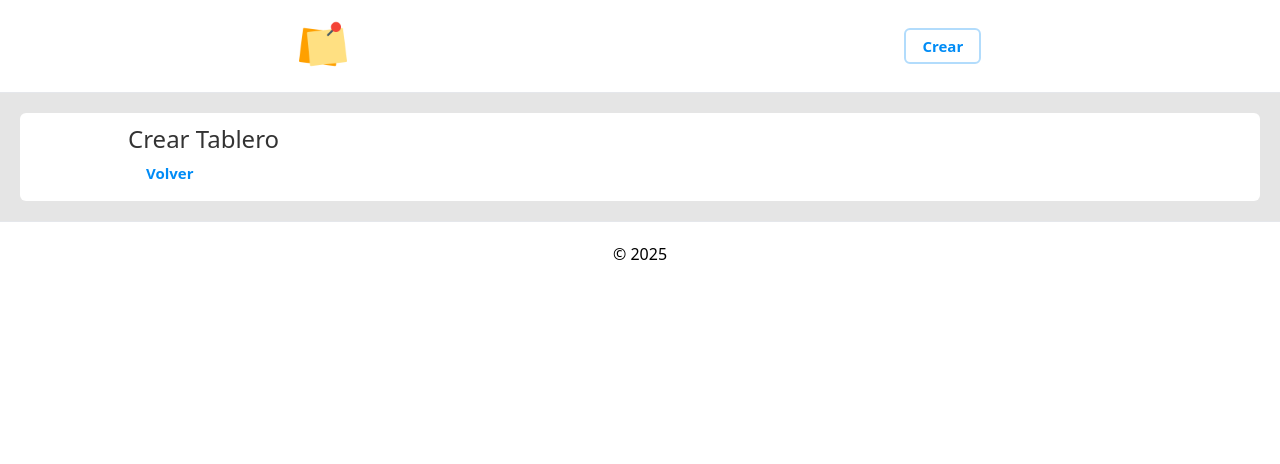
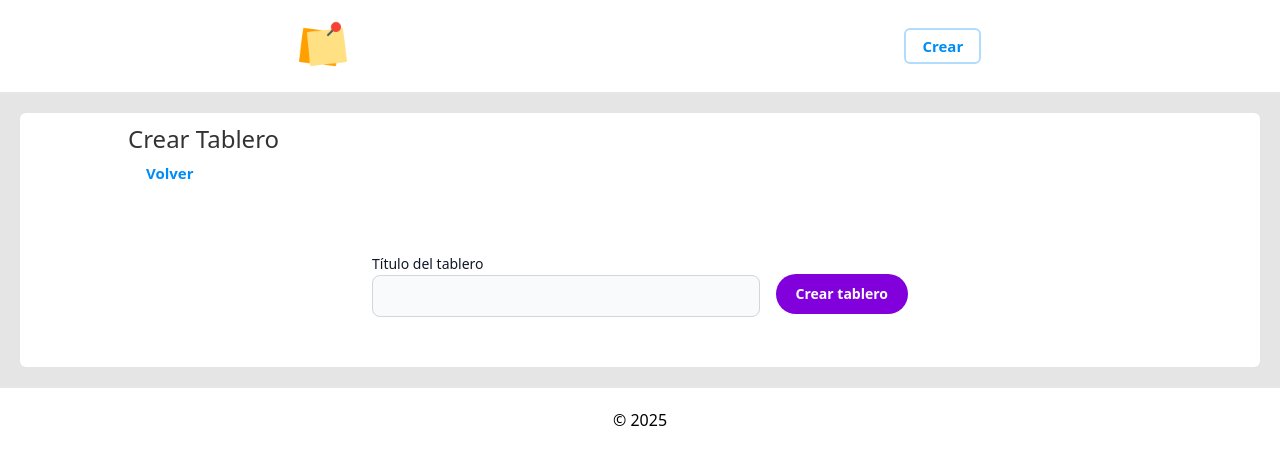
Before and after one commit to neolinkDev/tableros-ls, a React (Vite) app: page /boards/create in a window 1280 px wide. Shown: the top 464 px of the page. Built offline with nearby package versions, Linux system fonts and the light colour scheme.

Commit message:
Add form on CreateBoardPage to add board

```diff
--- a/package.json
+++ b/package.json
@@ -13,6 +13,7 @@
     "@tailwindcss/vite": "^4.0.17",
     "react": "^19.0.0",
     "react-dom": "^19.0.0",
+    "react-hook-form": "^7.55.0",
     "react-router": "^7.4.0",
     "tailwindcss": "^4.0.17"
   },
--- a/src/pages/boards/CreateBoardPage.tsx
+++ b/src/pages/boards/CreateBoardPage.tsx
@@ -1,7 +1,21 @@
 import { Link } from 'react-router';
 import { H1 } from '../../components/H1';
+import { useForm } from 'react-hook-form';
+import type { Board } from '../../types';
 
 export function CreateBoardPage() {
+
+  const { register, handleSubmit } = useForm<Board>({
+    defaultValues: {
+      boardTitle: ""
+    }
+  });
+
+  //
+  const handleFormSubmit = (data: Board) => {
+    console.log(data);
+  }
+
   return (
     <section className="bg-white rounded-md p-2.5">
       <div className="max-w-5xl mx-auto">
@@ -17,6 +31,34 @@ export function CreateBoardPage() {
             </button>
           </Link>
         </nav>
+
+        <form
+          className="flex flex-col sm:flex-row sm:items-center p-5 max-w-xl mx-auto mt-10 bg-white sm:space-x-4"
+          onSubmit={handleSubmit(handleFormSubmit)}
+          noValidate
+        >
+          <div className="mb-5 space-y-3 sm:flex-grow">
+            <label
+              htmlFor="boardName"
+              className="lock mb-2 text-sm font-medium text-gray-900"
+            >
+              Título del tablero
+            </label>
+            <input
+              type="text"
+              id="boardName"
+              className="bg-gray-50 border border-gray-300 text-gray-900 text-sm rounded-lg focus:ring-blue-500 focus:border-blue-500 block w-full p-2.5"
+              // placeholder=""
+              {...register('boardTitle', {required: true,})}
+            />
+          </div>
+
+          <input
+            type="submit"
+            value="Crear tablero"
+            className="text-white sm:w-auto bg-purple-700 hover:bg-purple-800 focus:outline-none focus:ring-4 focus:ring-purple-300 rounded-full text-sm px-5 py-2.5 text-center cursor-pointer font-bold"
+          />
+        </form>
       </div>
     </section>
   );
--- /dev/null
+++ b/src/types/index.ts
@@ -0,0 +1,19 @@
+
+
+export type Board = {
+  id: string;
+  boardTitle: string;
+  lists: List[];
+}
+
+type List = {
+  id: string;
+  title: string;
+  tasks: Task[];
+}
+
+type Task = {
+  id: string;
+  content: string;
+
+}
```
Also changed, not shown: 1 other file (tests, documents, lock files or other folders).
